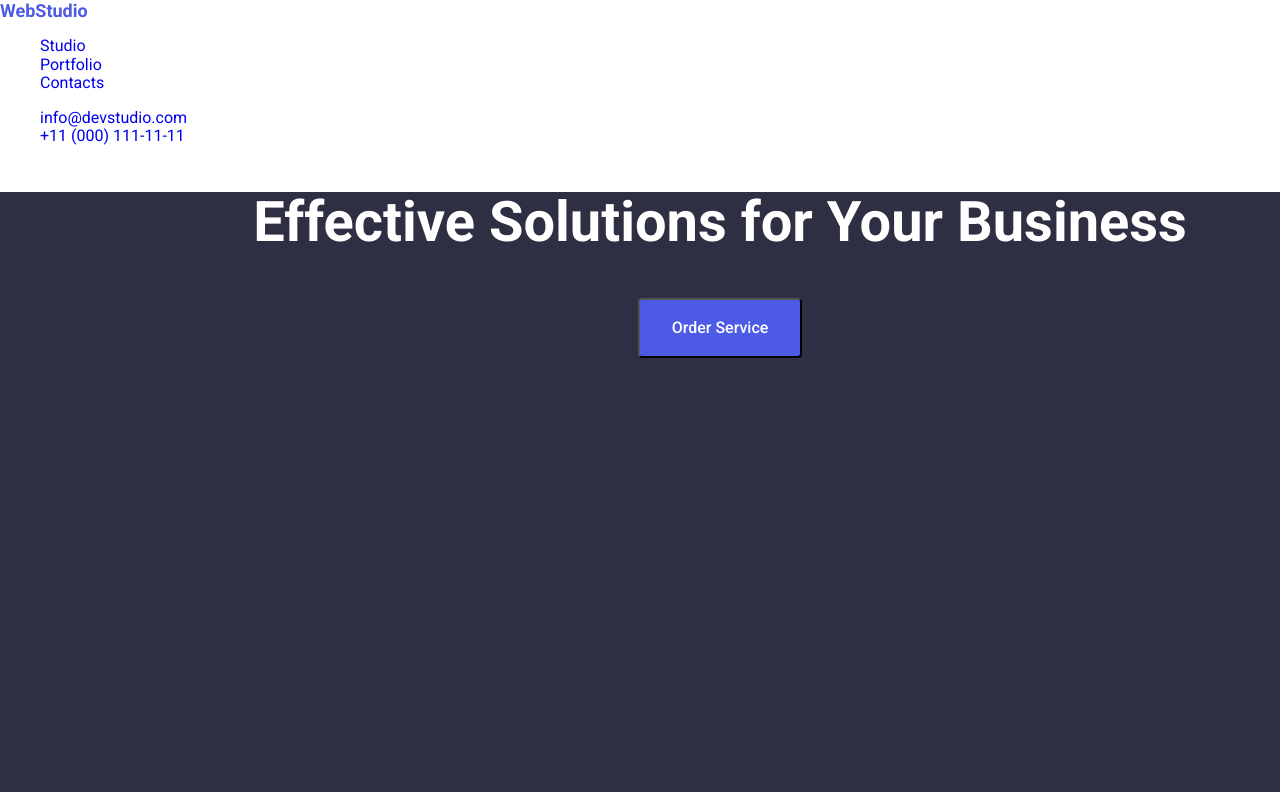
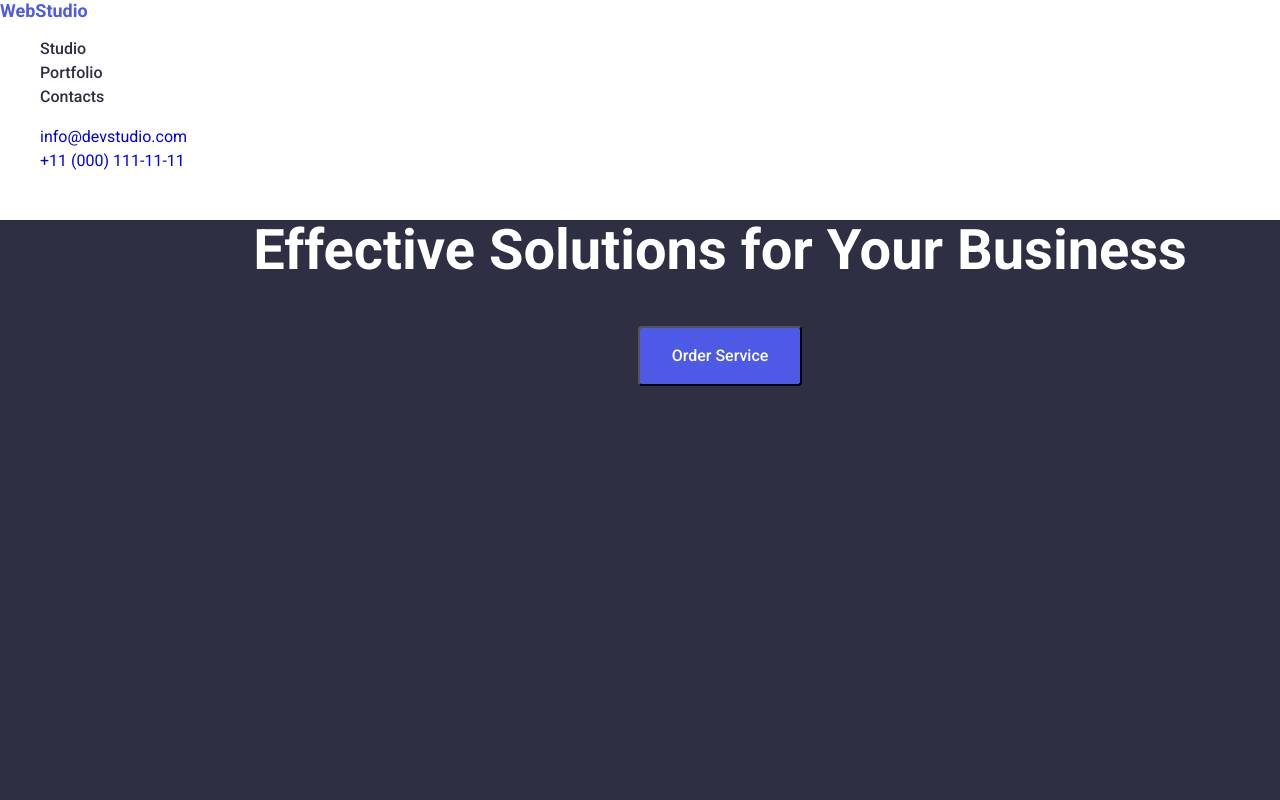
Before and after one commit to annatepliuk/goit-markup-hw-03, a plain HTML site: page index.html in a window 1280 px wide. Shown: the top 800 px of the page. Drawn offline with nearby package versions, Linux system fonts and the light colour scheme.

Commit message:
Added styles

```diff
--- a/css/styles.css
+++ b/css/styles.css
@@ -56,13 +56,22 @@ button:hover{
 .logo-accent {
     color: var(--iris);
 }
-.main-nav {
-    color: var(--slate);
+.item-nav {
+line-height: 1.5;
+color: var(--navy-blue);
+font-weight: 500;
+}
+.item {line-height: 1.5;
+    color: var(--navy-blue);
     font-weight: 500;
+}
+.item:active {
+    text-decoration: underline;
 }
 .address-list {
     color: var(--slate);
     font-style: normal;
+    line-height: 1.5;
 }
 .hero {
     background: var(--navy-blue);
--- a/index.html
+++ b/index.html
@@ -14,10 +14,10 @@
     <header>
     <nav>
          <a href="./index.html" class="logo-header"><span class="logo-accent">Web</span>Studio</a>
-          <ul class="nav-list">
-            <li><a href="/">Studio</a></li>
-            <li><a href="/">Portfolio</a></li>
-            <li><a href="/">Contacts</a></li>
+          <ul class=>
+            <li><a href="/"class="item">Studio</a></li>
+            <li><a href="/" class="item-nav">Portfolio</a></li>
+            <li><a href="/" class="item-nav">Contacts</a></li>
           </ul>
     </nav>
         <address>
```
